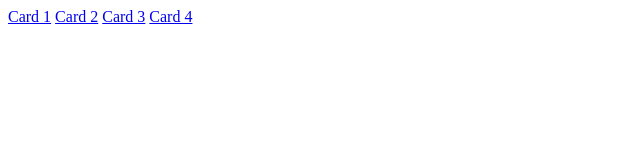
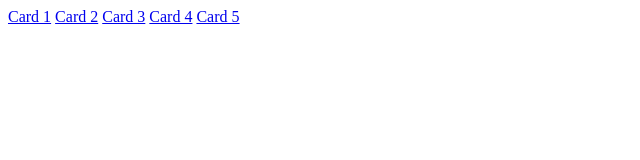
Before and after one commit to auysh8/cards_projects, a plain HTML site: page index.html in a window 1280 px wide. Shown: the full height of the page, 0-640 px from the left. Drawn offline with Linux system fonts and the light colour scheme.

Commit message:
index.html

```diff
--- a/index.html
+++ b/index.html
@@ -11,5 +11,6 @@
     <a href="card2/index.html">Card 2</a>
     <a href="card3/index.html">Card 3</a>
     <a href="card4/index.html">Card 4</a>
+    <a href="card5/index.html">Card 5</a>
 </body>
 </html>
```
